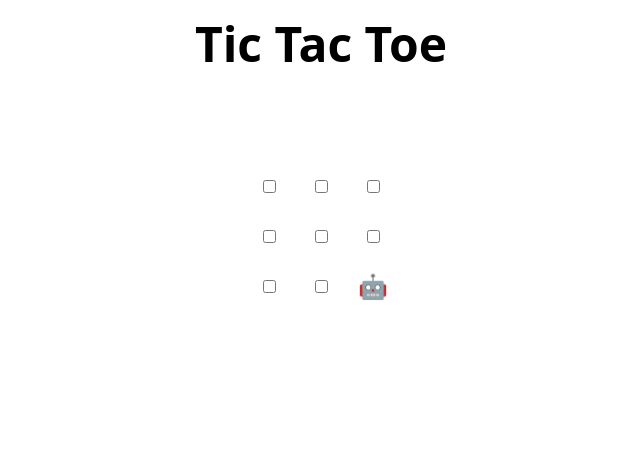
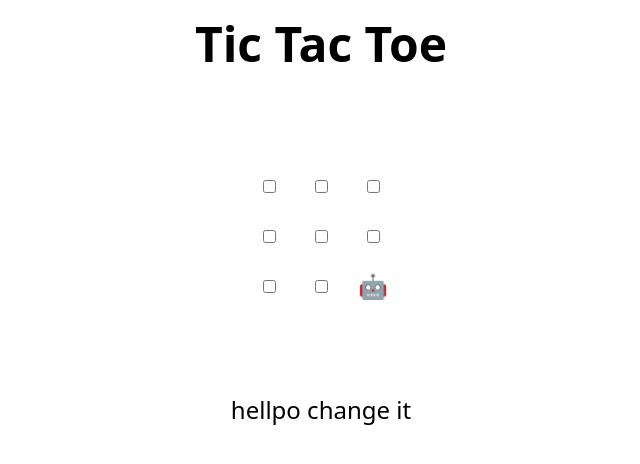
Before and after one commit to KUNCHE-VEERA-VENKATA-SAI-KARTHIK/introduction-to-github, a plain HTML site: page index.html in a window 1280 px wide. Shown: the whole page, without its empty margins (319-959 px from the left). Drawn offline with Linux system fonts and the light colour scheme.

Commit message:
Update index.html
hi karthik mlsa task

```diff
--- a/index.html
+++ b/index.html
@@ -47,6 +47,7 @@
   </tr>
 </table>
 
+<p> hellpo change it <p/>
 <h2 hidden>Game over, refresh to play again 🧑‍💻 🤖!</h2>
 
 <script>
```
